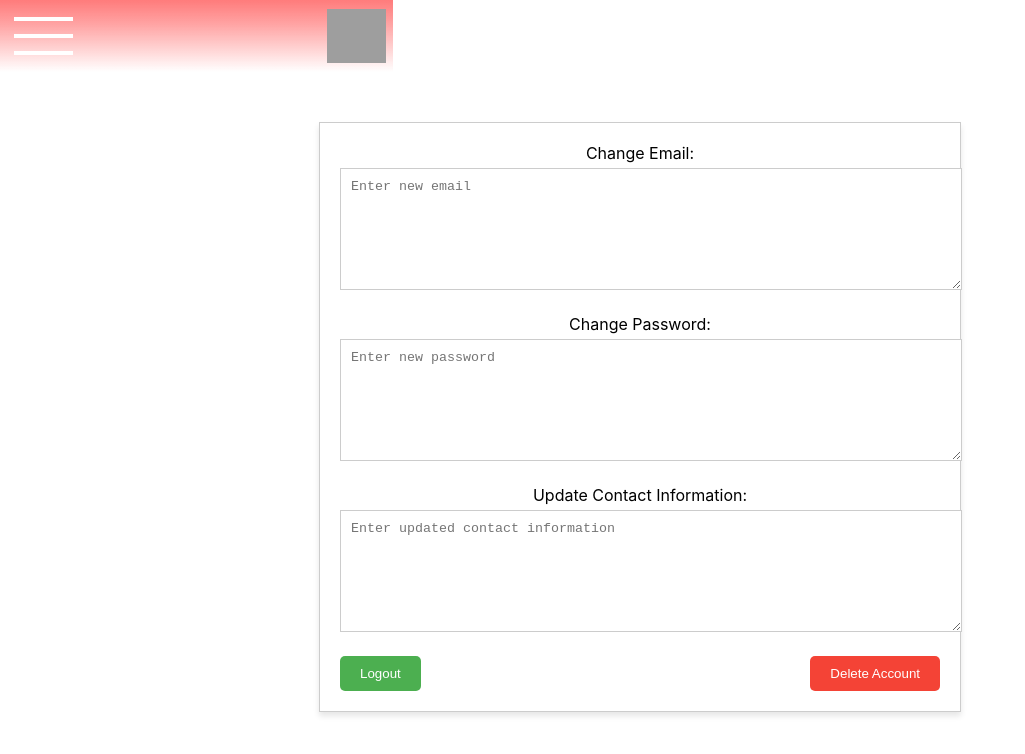
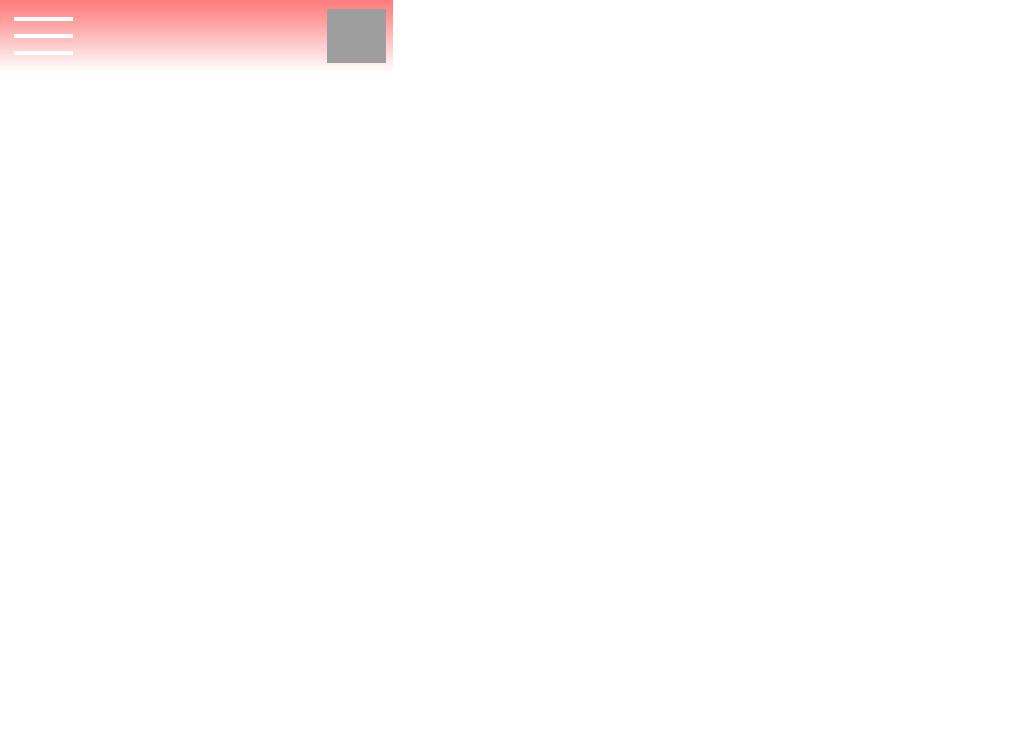
Before and after one commit to agiledev-students-fall2023/4-final-project-culinary-quest, a React (Create React App) app in the folder front-end/: page / in a window 1280 px wide. Shown: the top 754 px of the page, without its empty margins (0-1025 px from the left). Built offline with nearby package versions, Linux system fonts and the light colour scheme; grey boxes are pictures that could not be loaded.

Commit message:
Revert "demo commit"

```diff
--- a/front-end/src/App.js
+++ b/front-end/src/App.js
@@ -1,7 +1,5 @@
 // App.js
 import React from 'react';
-import './App.css';
-import SettingsPage from './SettingsPage';
 //import { Link } from "react-router-dom";
 import './header_style.css';          // Import the styles
 import Header from './header';  // Import the header component
@@ -10,7 +8,6 @@ function App() {
   return (
     <div className="App">
       <Header />
-      <SettingsPage />
     </div>
   );
 }
--- a/front-end/src/SettingsPage.css
+++ /dev/null
@@ -1,39 +0,0 @@
-/* src/SettingsPage.css */
-.settings-container {
-    max-width: 600px;
-    margin: 50px auto;
-    padding: 20px;
-    border: 1px solid #ccc;
-    box-shadow: 0 4px 6px rgba(0, 0, 0, 0.1);
-}
-
-.input-box {
-    margin-bottom: 20px;
-}
-
-textarea {
-    width: 100%;
-    height: 100px;
-    padding: 10px;
-    margin-top: 5px;
-    border: 1px solid #ccc;
-    resize: vertical;
-}
-
-.button-group {
-    display: flex;
-    justify-content: space-between;
-}
-
-button {
-    padding: 10px 20px;
-    cursor: pointer;
-    border: none;
-    border-radius: 5px;
-    background-color: #4CAF50;
-    color: white;
-}
-
-button.danger {
-    background-color: #f44336;
-}
--- a/front-end/src/SettingsPage.jsx
+++ /dev/null
@@ -1,31 +0,0 @@
-// src/SettingsPage.js
-import React from 'react';
-import './SettingsPage.css';
-
-const SettingsPage = () => {
-    return (
-        <div className="settings-container">
-            <div className="input-box">
-                <label htmlFor="change-email">Change Email:</label>
-                <textarea id="change-email" placeholder="Enter new email"></textarea>
-            </div>
-
-            <div className="input-box">
-                <label htmlFor="change-password">Change Password:</label>
-                <textarea id="change-password" placeholder="Enter new password"></textarea>
-            </div>
-
-            <div className="input-box">
-                <label htmlFor="update-contact">Update Contact Information:</label>
-                <textarea id="update-contact" placeholder="Enter updated contact information"></textarea>
-            </div>
-
-            <div className="button-group">
-                <button>Logout</button>
-                <button className="danger">Delete Account</button>
-            </div>
-        </div>
-    );
-}
-
-export default SettingsPage;
```
